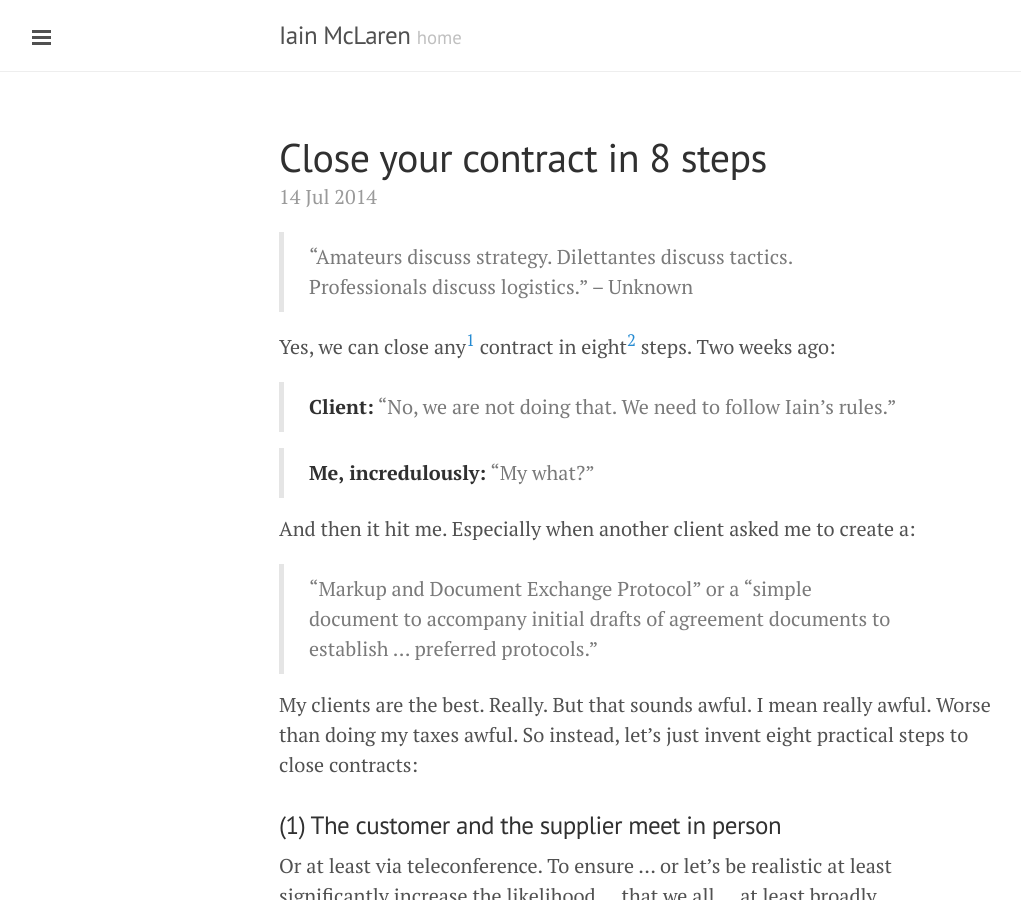
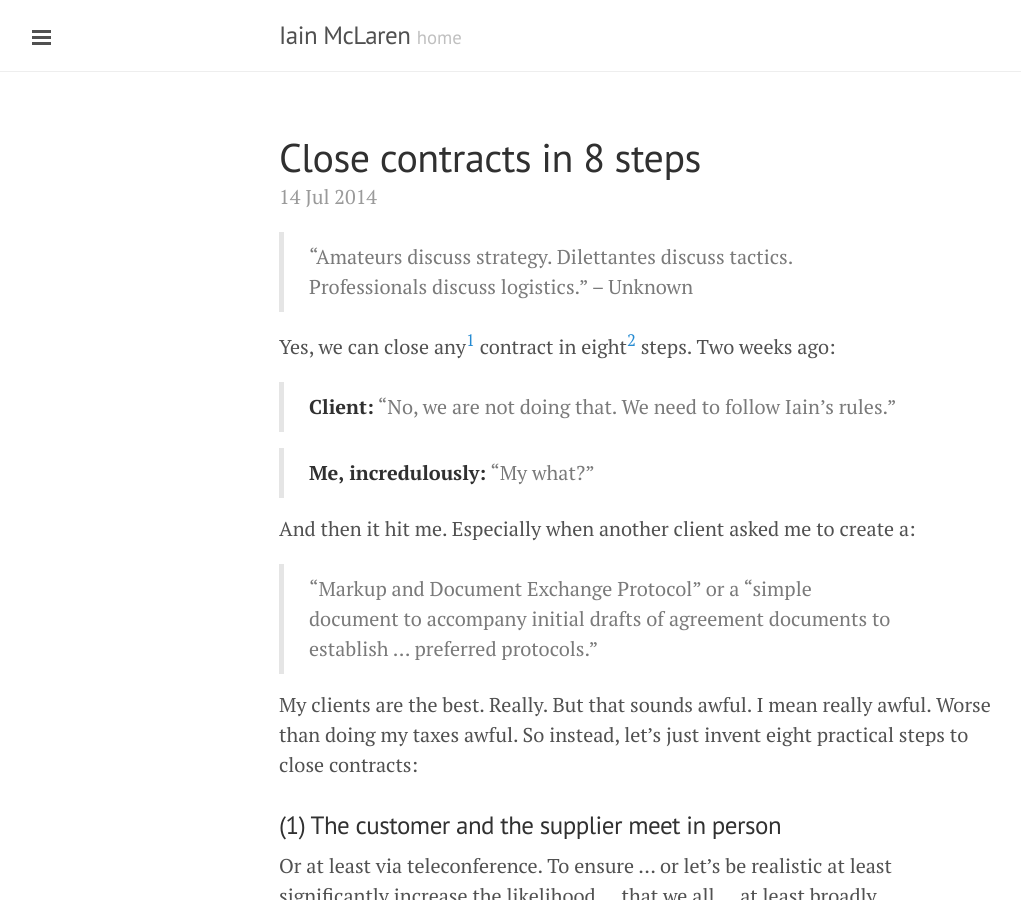
Before and after one commit to imclaren/blog, a Jekyll site: the page built from _posts/2014-07-14-8-steps.md, in a window 1280 px wide and 900 px high. Shown: the whole window, without its empty margins (1-1022 px from the left). Built offline with Jekyll 4.4.1, drawn with Linux system fonts in a browser that asks for light colours; Markdown is read by kramdown in place of the engine named in the settings.

Commit message:
Adding pages 18

```diff
--- a/_posts/2014-07-14-8-steps.md
+++ b/_posts/2014-07-14-8-steps.md
@@ -1,6 +1,6 @@
 ---
 layout: post
-title: Close your contract in 8 steps
+title: Close contracts in 8 steps
 ---
 
 > “Amateurs discuss strategy. Dilettantes discuss tactics. Professionals discuss logistics.” -- Unknown
```
